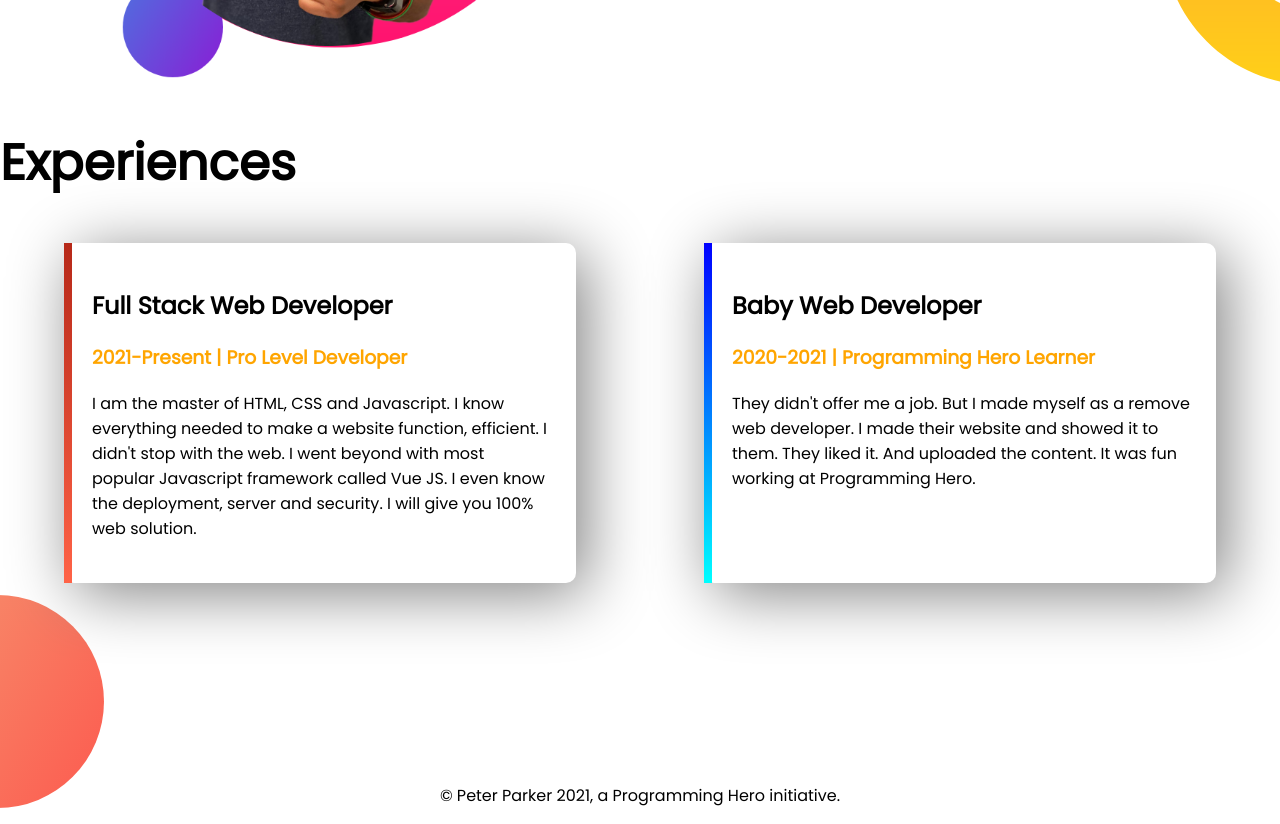
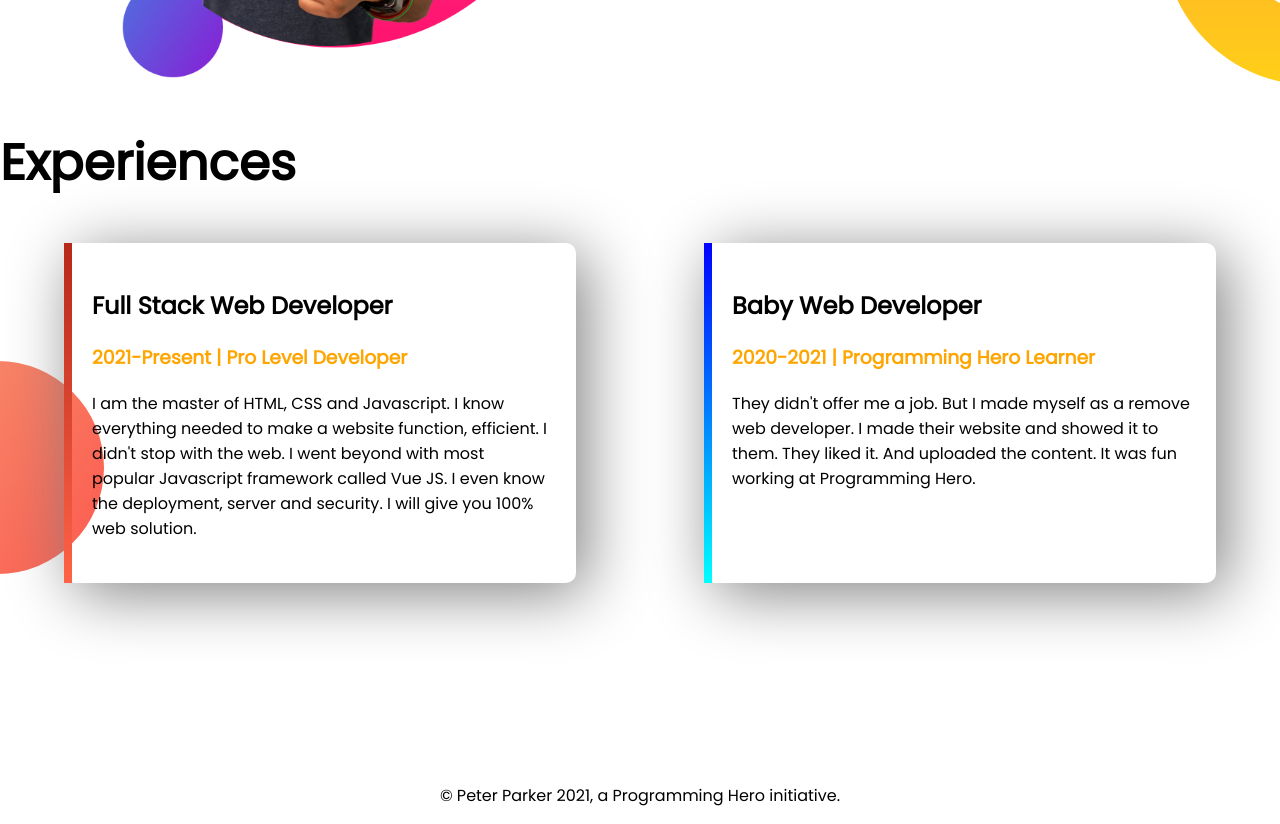
Before and after one commit to md-marop-hossain/developer-portfolio, a plain HTML site: page index.html in a window 1280 px wide. Shown: the part 960-1784 px from the top of the page. Drawn offline with Linux system fonts and the light colour scheme.

Commit message:
code updeted

```diff
--- a/style.css
+++ b/style.css
@@ -81,7 +81,7 @@ div.half-width-down{
 .experience-area{
     background-image: url(images/exp-bg.png);
     background-repeat: no-repeat;
-    background-position: left  bottom;
+    background-position: left;
 }
 .border-web-developer{
     border-left: 8px solid;
```
